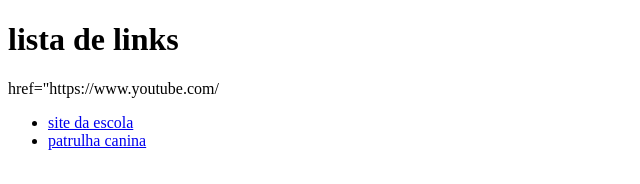
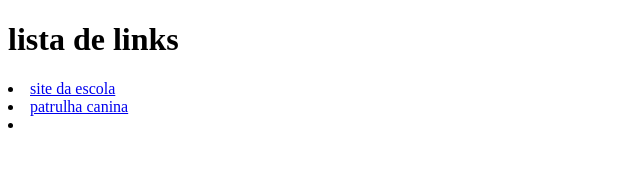
Before and after one commit to gulimaa/site-html, a plain HTML site: page index.html in a window 1280 px wide. Shown: the whole page, without its empty margins (0-640 px from the left). Drawn offline with Linux system fonts and the light colour scheme.

Commit message:
Update index.html

```diff
--- a/index.html
+++ b/index.html
@@ -6,11 +6,13 @@
     <title> guilherme de lima </title>
  </head>
  <body>
+
    <h1> lista de links </h1>
-   <a> href="https://www.youtube.com/</a>
+   <a href="https://www.youtube.com/> youtube </a>
       <ul>
-     <li> <a href="https:https://www.educacao.pr.gov.br/iniciar/">site da escola </a> </li>
+     <li> <a href="https:https://www.educacao.pr.gov.br/iniciar/"> site da escola </a> </li>
      <li> <a href="https:https://www.youtube.com/watch?v=vHkP2AdA0bs"> patrulha canina </a> </li>
+   <li> <a href="https:https://www.youtube.com/watch?v=psOoyQhz9BE"> </a></li>
                </ul>
             </body>
      </html>
```
